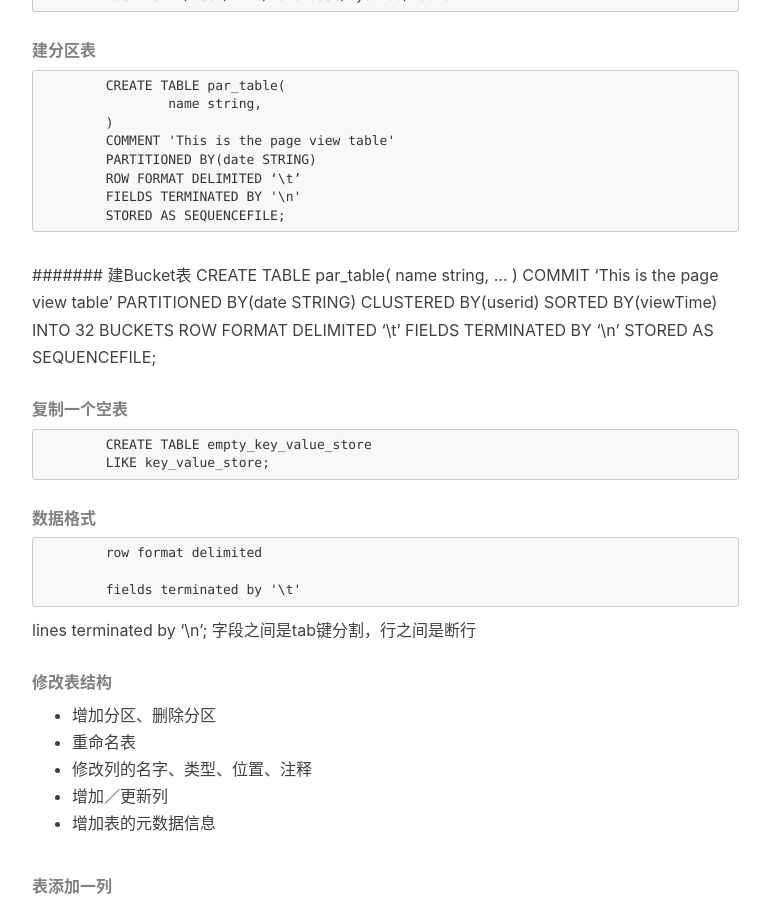
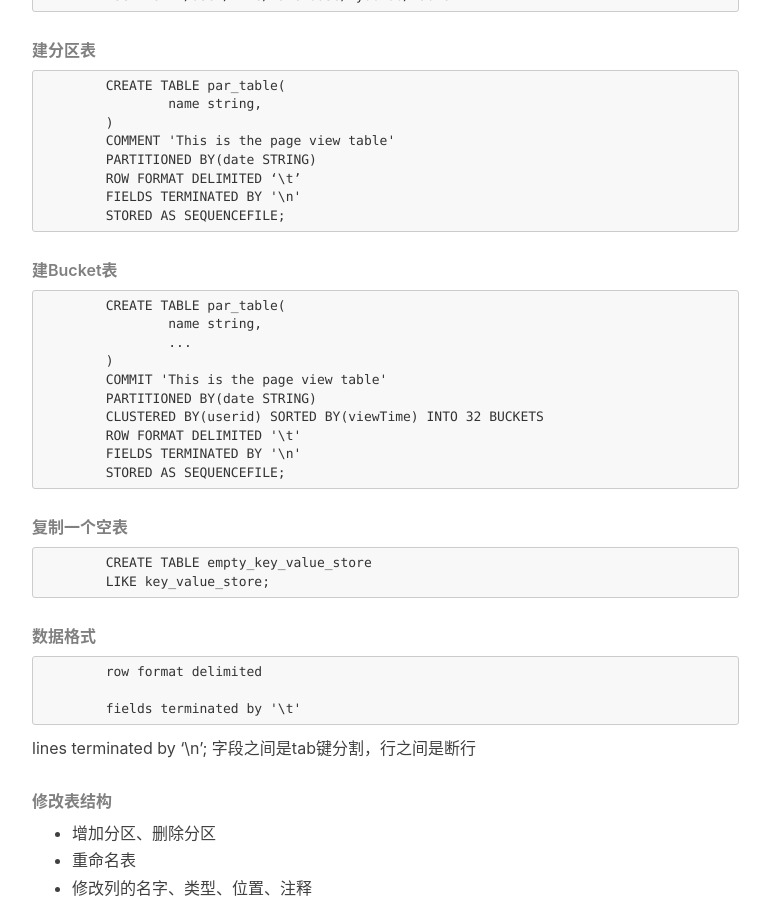
Before and after one commit to panwix/panwix.github.io, a Jekyll site: the page built from _posts/2017-2-23-大数据-hive.md, in a window 1280 px wide and 900 px high, scrolled down 1908 px. Shown: the whole window, without its empty margins (233-1003 px from the left). Built offline with Jekyll 4.4.1, drawn with Linux system fonts in a browser that asks for light colours; nearby versions of some CDN libraries; comment, search, counter and statistics services are not loaded.

Commit message:
页面显示问题修复

```diff
--- a/_posts/2017-2-23-大数据-hive.md
+++ b/_posts/2017-2-23-大数据-hive.md
@@ -63,7 +63,7 @@ fullview: true
 		FIELDS TERMINATED BY '\n'
 		STORED AS SEQUENCEFILE;
 
-####### 建Bucket表
+###### 建Bucket表
 		CREATE TABLE par_table(
 			name string,
 			...
```
